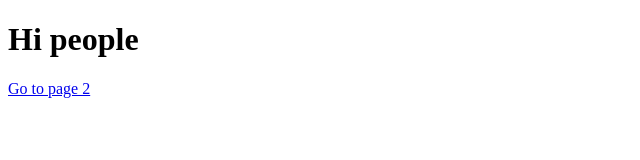
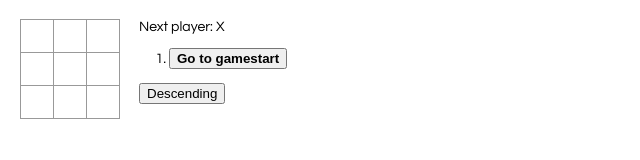
Before and after one commit to CheshireSwift/gatsby-cheshire-swift, a Gatsby site: page / in a window 1280 px wide. Shown: the whole page, without its empty margins (0-640 px from the left). Built offline with nearby package versions, Linux system fonts and the light colour scheme; Gatsby itself is replaced by a stand-in of ours.

Commit message:
Refactored into TypeScript

```diff
--- a/package.json
+++ b/package.json
@@ -7,11 +7,12 @@
     "emotion": "^9.2.4",
     "emotion-server": "^9.2.4",
     "gatsby": "^1.9.277",
-    "gatsby-link": "^1.6.45",
+    "gatsby-link": "^1.6.46",
     "gatsby-plugin-emotion": "^1.1.17",
     "gatsby-plugin-react-helmet": "^2.0.10",
     "gatsby-plugin-typescript": "^1.4.20",
     "lodash": "^4.17.10",
+    "react": "^16.4.1",
     "react-emotion": "^9.2.4",
     "react-helmet": "^5.2.0",
     "typescript": "^2.9.2"
--- /dev/null
+++ b/src/components/tic-tac-toe.tsx
@@ -0,0 +1,239 @@
+import * as React from 'react';
+import './ticTacToe.css';
+
+interface SquareProps {
+  isWinner: boolean;
+  onClick: (i: number) => void;
+  squareNum: number;
+  value: string;
+}
+
+interface RowProps {
+  rowNum: number;
+  squares: string[];
+  winnerSquares: number[];
+  onClick: (i: number) => void;
+}
+
+interface BoardProps {
+  squares: string[];
+  winnerSquares: number[];
+  onClick: (i: number) => void;
+}
+
+interface ToggleProps {
+  onClick: () => void;
+  isToggleOn: boolean;
+}
+
+interface History {
+  lastMove: number;
+  squares: string[];
+}
+
+interface GameState {
+  history: History[];
+  isToggleOn: boolean;
+  stepNumber: number;
+  xIsNext: boolean;
+}
+
+const Square = (props: SquareProps) => {
+  const className = props.isWinner ? 'winner-square' : 'square';
+  return (
+    <button
+      className={className}
+      onClick={() => props.onClick(props.squareNum)}
+    >
+      {props.value}
+    </button>
+  );
+};
+
+const Row = (props: RowProps) => {
+  const cells = [];
+  for (let i = 0; i < 3; i++) {
+    const isWinner = props.winnerSquares
+      ? props.winnerSquares.includes(3 * props.rowNum + i)
+      : false;
+    cells.push(
+      renderSquare({
+        isWinner,
+        onClick: props.onClick,
+        squareNum: 3 * props.rowNum + i,
+        value: props.squares[3 * props.rowNum + i],
+      }),
+    );
+  }
+  return <div className="board-row">{cells}</div>;
+};
+
+function renderSquare(props: SquareProps): JSX.Element {
+  return (
+    <Square
+      value={props.value}
+      squareNum={props.squareNum}
+      onClick={props.onClick}
+      isWinner={props.isWinner}
+    />
+  );
+}
+
+const Board = (props: BoardProps) => {
+  const rows = [];
+  for (let i = 0; i < 3; i++) {
+    rows.push(
+      <Row
+        rowNum={i}
+        squares={props.squares}
+        winnerSquares={props.winnerSquares}
+        onClick={props.onClick}
+      />,
+    );
+  }
+
+  return <div>{rows}</div>;
+};
+
+const Toggle = (props: ToggleProps) => {
+  return (
+    <button onClick={() => props.onClick()}>
+      {props.isToggleOn ? 'Ascending' : 'Descending'}
+    </button>
+  );
+};
+
+class Game extends React.Component<{}, GameState> {
+  constructor(props: {}) {
+    super(props);
+    this.state = {
+      history: [
+        {
+          lastMove: null,
+          squares: Array(9).fill(null),
+        },
+      ],
+      isToggleOn: false,
+      stepNumber: 0,
+      xIsNext: true,
+    };
+  }
+
+  handleClick(i: number) {
+    const history = this.state.history;
+    const current = history[history.length - 1];
+    const squares = current.squares.slice();
+    if (calculateWinner(squares) || squares[i]) {
+      return;
+    }
+    squares[i] = this.state.xIsNext ? 'X' : 'O';
+    this.setState({
+      history: history.concat([
+        {
+          lastMove: i,
+          squares,
+        },
+      ]),
+      stepNumber: history.length,
+      xIsNext: !this.state.xIsNext,
+    });
+  }
+
+  toggleHandler() {
+    this.setState({
+      isToggleOn: !this.state.isToggleOn,
+    });
+  }
+
+  jumpTo(step: number) {
+    this.setState({
+      stepNumber: step,
+      xIsNext: step % 2 === 0,
+    });
+  }
+
+  render() {
+    const history = this.state.history;
+    const current = history[this.state.stepNumber];
+    const nextPlayer = this.state.xIsNext ? 'X' : 'O';
+    const winnerSquares = calculateWinner(current.squares);
+    const winner = !!winnerSquares ? current.squares[winnerSquares[0]] : null;
+    let status = !!winner ? `Winner: ${winner}` : `Next player: ${nextPlayer}`;
+
+    // Getting the right hand side buttons (which jumps to a move)
+    const moves = history.map((move, moveNum) => {
+      const colPos = move.lastMove % 3;
+      const rowPos = Math.floor(move.lastMove / 3);
+      const desc = moveNum
+        ? `Go to move #${moveNum} (${colPos}, ${rowPos})`
+        : 'Go to gamestart';
+      if (moveNum === this.state.stepNumber) {
+        return (
+          <li key={moveNum}>
+            <button onClick={() => this.jumpTo(moveNum)}>
+              <b>{desc}</b>
+            </button>
+          </li>
+        );
+      }
+      return (
+        <li key={moveNum}>
+          <button onClick={() => this.jumpTo(moveNum)}>{desc}</button>
+        </li>
+      );
+    });
+    if (this.state.isToggleOn) {
+      moves.reverse();
+    }
+
+    // Check draw condition (win condition has already been checked)
+    if (this.state.stepNumber === 9 && !winner) {
+      status = 'Draw';
+    }
+
+    // Build up DOM
+    return (
+      <div className="game">
+        <div className="game-board">
+          <Board
+            squares={current.squares}
+            onClick={i => this.handleClick(i)}
+            winnerSquares={winnerSquares}
+          />
+        </div>
+        <div className="game-info">
+          <div>{status}</div>
+          <ol>{moves}</ol>
+          <Toggle
+            isToggleOn={this.state.isToggleOn}
+            onClick={() => this.toggleHandler()}
+          />
+        </div>
+      </div>
+    );
+  }
+}
+
+function calculateWinner(squares: string[]) {
+  const lines = [
+    [0, 1, 2],
+    [3, 4, 5],
+    [6, 7, 8],
+    [0, 3, 6],
+    [1, 4, 7],
+    [2, 5, 8],
+    [0, 4, 8],
+    [2, 4, 6],
+  ];
+
+  for (const [a, b, c] of lines) {
+    if (squares[a] && squares[a] === squares[b] && squares[a] === squares[c]) {
+      return [a, b, c];
+    }
+  }
+
+  return null;
+}
+
+// ========================================
+module.exports = { Game };
--- /dev/null
+++ b/src/components/ticTacToe.css
@@ -0,0 +1,66 @@
+body {
+    font: 14px "Century Gothic", Futura, sans-serif;
+    margin: 20px;
+}
+
+ol,
+ul {
+    padding-left: 30px;
+}
+
+.board-row:after {
+    clear: both;
+    content: "";
+    display: table;
+}
+
+.status {
+    margin-bottom: 10px;
+}
+
+.square {
+    background: #fff;
+    border: 1px solid #999;
+    float: left;
+    font-size: 24px;
+    font-weight: bold;
+    line-height: 34px;
+    height: 34px;
+    margin-right: -1px;
+    margin-top: -1px;
+    padding: 0;
+    text-align: center;
+    width: 34px;
+}
+
+.winner-square {
+    background: #ffa500;
+    border: 1px solid #999;
+    float: left;
+    font-size: 24px;
+    font-weight: bold;
+    line-height: 34px;
+    height: 34px;
+    margin-right: -1px;
+    margin-top: -1px;
+    padding: 0;
+    text-align: center;
+    width: 34px;
+}
+
+.square:focus {
+    outline: none;
+}
+
+.kbd-navigation .square:focus {
+    background: #ddd;
+}
+
+.game {
+    display: flex;
+    flex-direction: row;
+}
+
+.game-info {
+    margin-left: 20px;
+}
--- a/src/pages/index.tsx
+++ b/src/pages/index.tsx
@@ -1,9 +1,10 @@
 import * as React from 'react';
 import Link from 'gatsby-link';
 
+const TicTacToe = require('../components/tic-tac-toe');
+
 export default () => (
   <div>
-    <h1>Hi people</h1>
-    <Link to="/page-2/">Go to page 2</Link>
+    <TicTacToe.Game />
   </div>
 );
```
Also changed, not shown: 1 other file.
